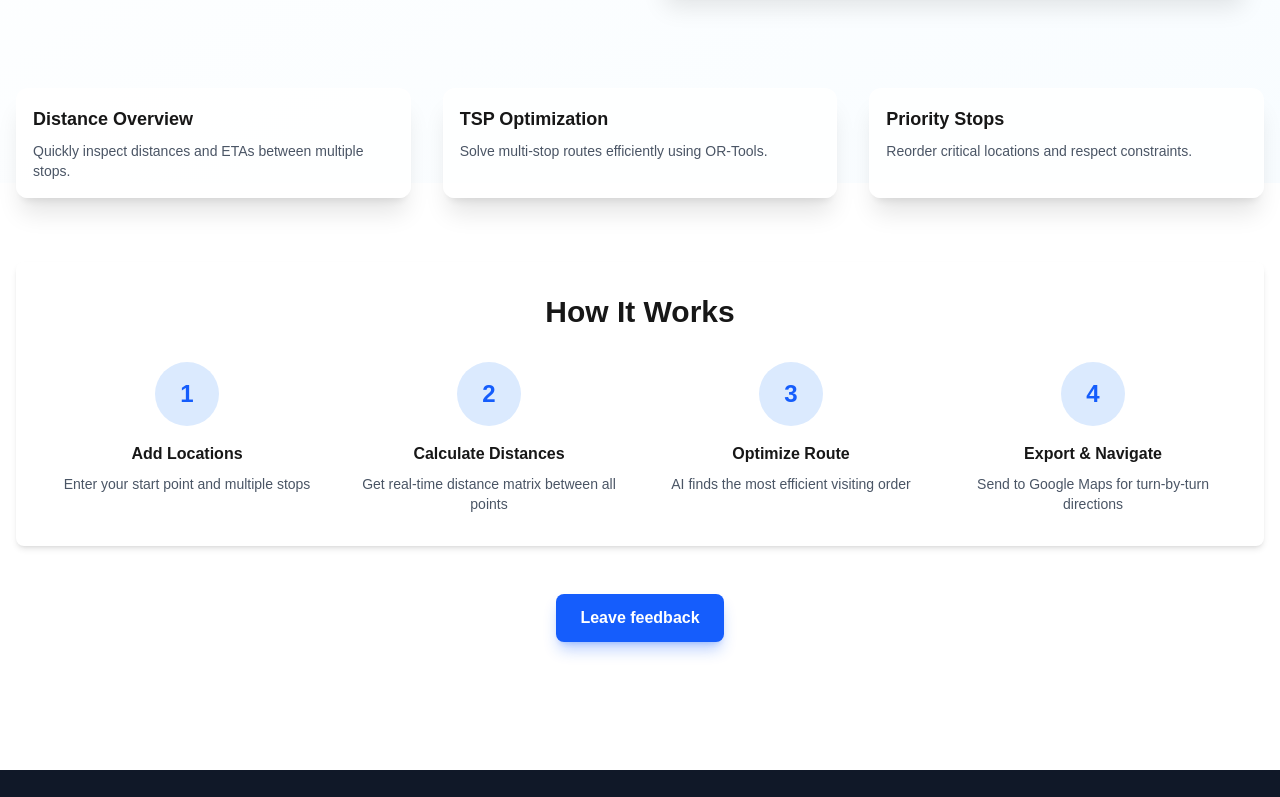
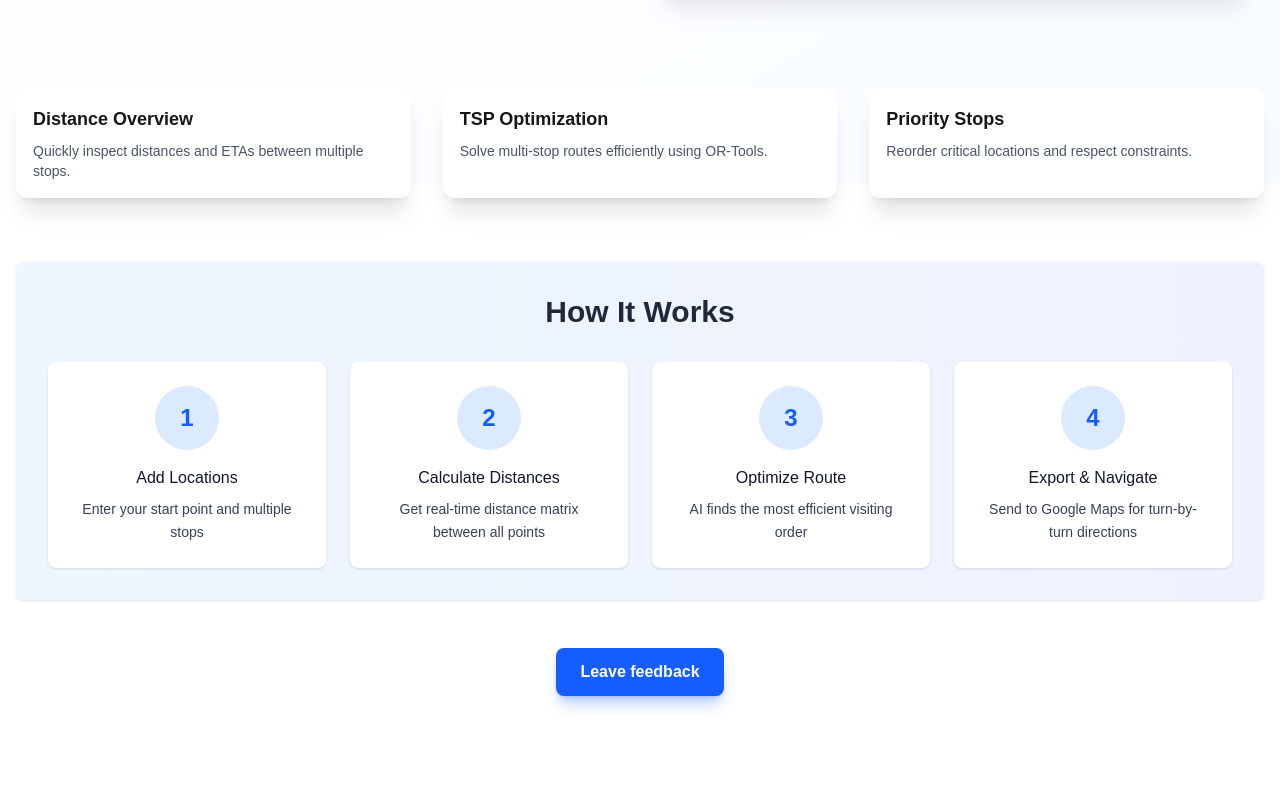
Before and after one commit to retr0nade/better-maps, a Next.js app in the folder bettermaps-frontend/: page / in a window 1280 px wide. Shown: the part 617-1414 px from the top of the page. Built offline with nearby package versions, Linux system fonts and the light colour scheme.

Commit message:
fixed how it works section

```diff
--- a/bettermaps-frontend/pages/index.tsx
+++ b/bettermaps-frontend/pages/index.tsx
@@ -24,39 +24,39 @@ const HomePage: React.FC = () => {
       </div>
 
       {/* How it Works */}
-      <div className="bg-white rounded-lg p-8 shadow-md">
-        <h2 className="text-3xl font-bold text-center mb-8">How It Works</h2>
-        <div className="grid md:grid-cols-4 gap-6">
-          <div className="text-center">
+      <div className="bg-gradient-to-r from-blue-50 to-indigo-50 rounded-lg p-8 shadow-sm">
+        <h2 className="text-3xl font-bold text-gray-800 text-center mb-8">How It Works</h2>
+        <div className="grid grid-cols-1 sm:grid-cols-2 lg:grid-cols-4 gap-6">
+          <div className="text-center bg-white rounded-lg p-6 shadow-sm hover:shadow-md transition duration-300">
             <div className="bg-blue-100 rounded-full w-16 h-16 flex items-center justify-center mx-auto mb-4">
               <span className="text-2xl font-bold text-blue-600">1</span>
             </div>
-            <h4 className="font-semibold mb-2">Add Locations</h4>
-            <p className="text-sm text-gray-600">Enter your start point and multiple stops</p>
+            <h4 className="font-medium text-gray-900 mb-2">Add Locations</h4>
+            <p className="text-sm text-gray-700 leading-relaxed">Enter your start point and multiple stops</p>
           </div>
 
-          <div className="text-center">
+          <div className="text-center bg-white rounded-lg p-6 shadow-sm hover:shadow-md transition duration-300">
             <div className="bg-blue-100 rounded-full w-16 h-16 flex items-center justify-center mx-auto mb-4">
               <span className="text-2xl font-bold text-blue-600">2</span>
             </div>
-            <h4 className="font-semibold mb-2">Calculate Distances</h4>
-            <p className="text-sm text-gray-600">Get real-time distance matrix between all points</p>
+            <h4 className="font-medium text-gray-900 mb-2">Calculate Distances</h4>
+            <p className="text-sm text-gray-700 leading-relaxed">Get real-time distance matrix between all points</p>
           </div>
 
-          <div className="text-center">
+          <div className="text-center bg-white rounded-lg p-6 shadow-sm hover:shadow-md transition duration-300">
             <div className="bg-blue-100 rounded-full w-16 h-16 flex items-center justify-center mx-auto mb-4">
               <span className="text-2xl font-bold text-blue-600">3</span>
             </div>
-            <h4 className="font-semibold mb-2">Optimize Route</h4>
-            <p className="text-sm text-gray-600">AI finds the most efficient visiting order</p>
+            <h4 className="font-medium text-gray-900 mb-2">Optimize Route</h4>
+            <p className="text-sm text-gray-700 leading-relaxed">AI finds the most efficient visiting order</p>
           </div>
 
-          <div className="text-center">
+          <div className="text-center bg-white rounded-lg p-6 shadow-sm hover:shadow-md transition duration-300">
             <div className="bg-blue-100 rounded-full w-16 h-16 flex items-center justify-center mx-auto mb-4">
               <span className="text-2xl font-bold text-blue-600">4</span>
             </div>
-            <h4 className="font-semibold mb-2">Export & Navigate</h4>
-            <p className="text-sm text-gray-600">Send to Google Maps for turn-by-turn directions</p>
+            <h4 className="font-medium text-gray-900 mb-2">Export & Navigate</h4>
+            <p className="text-sm text-gray-700 leading-relaxed">Send to Google Maps for turn-by-turn directions</p>
           </div>
         </div>
       </div>
```
